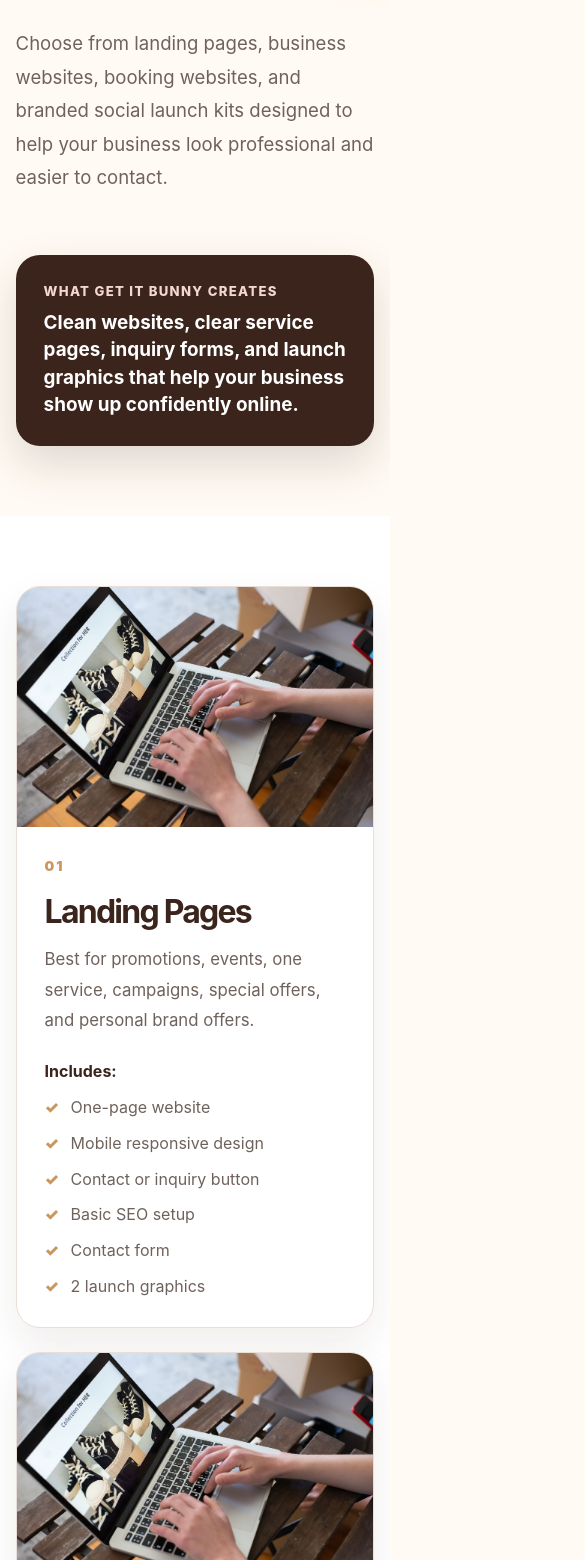
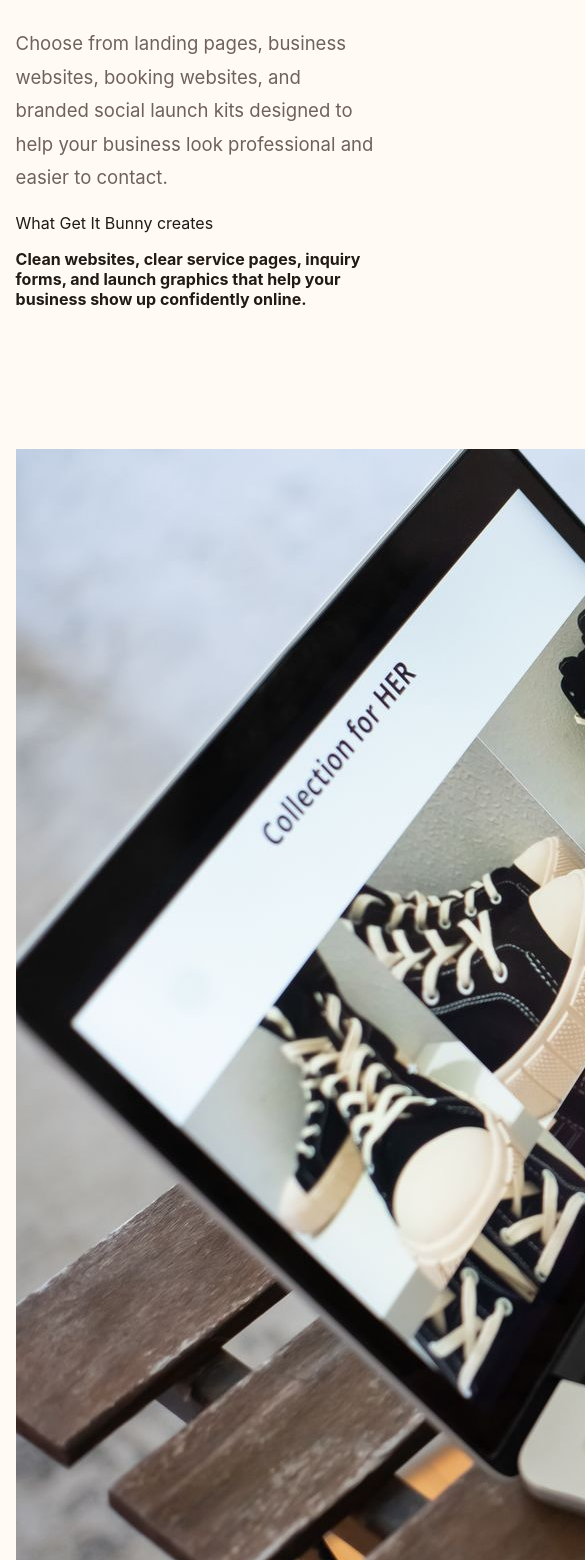
Before and after one commit to gititbunny/gib-oai, a React (Vite) app: page /services in a window 390 px wide. Shown: the part 440-2000 px from the top of the page, 585 px wide, since content can reach past the window. Built offline with nearby package versions, Linux system fonts and the light colour scheme.

Commit message:
Update css

```diff
--- a/src/styles/global.css
+++ b/src/styles/global.css
@@ -316,186 +316,6 @@
   cursor: pointer;
 }
 
-/* Services Page */
-
-.services-hero-section {
-  background:
-    radial-gradient(circle at top right, rgba(244, 215, 207, 0.72), transparent 32%),
-    var(--color-bg);
-}
-
-.services-hero-grid {
-  display: grid;
-  grid-template-columns: 1fr 0.42fr;
-  gap: 42px;
-  align-items: end;
-}
-
-.services-hero-card {
-  padding: 28px;
-  border-radius: 28px;
-  background: var(--color-primary);
-  color: white;
-  box-shadow: 0 18px 45px rgba(58, 36, 28, 0.16);
-}
-
-.services-hero-card p {
-  margin-bottom: 10px;
-  color: var(--color-secondary);
-  font-size: 0.82rem;
-  font-weight: 850;
-  text-transform: uppercase;
-  letter-spacing: 0.1em;
-}
-
-.services-hero-card strong {
-  display: block;
-  font-size: 1.18rem;
-  line-height: 1.45;
-}
-
-.services-detail-section {
-  background: #ffffff;
-}
-
-.services-detail-grid {
-  display: grid;
-  gap: 24px;
-}
-
-.service-detail-card {
-  display: grid;
-  grid-template-columns: 0.9fr 1.1fr;
-  gap: 0;
-  overflow: hidden;
-  border-radius: 34px;
-  background: var(--color-surface);
-  border: 1px solid var(--color-border);
-  box-shadow: 0 16px 38px rgba(58, 36, 28, 0.08);
-}
-
-.service-detail-card:nth-child(even) {
-  grid-template-columns: 1.1fr 0.9fr;
-}
-
-.service-detail-card:nth-child(even) .service-detail-image {
-  order: 2;
-}
-
-.service-detail-image {
-  min-height: 420px;
-  background: var(--color-secondary);
-}
-
-.service-detail-image img {
-  width: 100%;
-  height: 100%;
-  display: block;
-  object-fit: cover;
-}
-
-.service-detail-content {
-  padding: clamp(28px, 5vw, 52px);
-}
-
-.service-number {
-  display: inline-flex;
-  margin-bottom: 22px;
-  color: var(--color-accent);
-  font-size: 0.86rem;
-  font-weight: 900;
-  letter-spacing: 0.14em;
-}
-
-.service-detail-content h2 {
-  margin-bottom: 16px;
-  color: var(--color-primary);
-  font-size: clamp(2rem, 4vw, 3.3rem);
-  line-height: 1;
-  letter-spacing: -0.055em;
-}
-
-.service-detail-content p {
-  max-width: 620px;
-  color: var(--color-muted);
-  line-height: 1.8;
-  font-size: 1.05rem;
-  margin-bottom: 26px;
-}
-
-.service-detail-content h3 {
-  margin-bottom: 14px;
-  color: var(--color-primary);
-  font-size: 1rem;
-}
-
-.service-detail-content ul {
-  display: grid;
-  gap: 11px;
-  padding: 0;
-  margin: 0;
-  list-style: none;
-}
-
-.service-detail-content li {
-  position: relative;
-  padding-left: 26px;
-  color: var(--color-muted);
-  line-height: 1.55;
-}
-
-.service-detail-content li::before {
-  content: "✓";
-  position: absolute;
-  left: 0;
-  color: var(--color-accent);
-  font-weight: 900;
-}
-
-.add-ons-section {
-  background:
-    radial-gradient(circle at top left, rgba(244, 215, 207, 0.55), transparent 34%),
-    var(--color-bg);
-}
-
-.add-ons-grid {
-  display: grid;
-  grid-template-columns: 0.8fr 1.2fr;
-  gap: 52px;
-  align-items: center;
-}
-
-.add-ons-content h2 {
-  max-width: 560px;
-  font-size: clamp(2rem, 4vw, 3.7rem);
-  line-height: 1;
-  letter-spacing: -0.055em;
-  margin-bottom: 20px;
-}
-
-.add-ons-content p {
-  color: var(--color-muted);
-  font-size: 1.08rem;
-  line-height: 1.8;
-  margin-bottom: 28px;
-}
-
-.add-ons-list {
-  display: flex;
-  flex-wrap: wrap;
-  gap: 12px;
-}
-
-.add-on-pill {
-  padding: 14px 18px;
-  border-radius: 999px;
-  background: rgba(255, 255, 255, 0.86);
-  color: var(--color-primary);
-  border: 1px solid var(--color-border);
-  box-shadow: 0 12px 26px rgba(58, 36, 28, 0.06);
-  font-weight: 800;
-}
-
 /* Responsive */
 
 @media (max-width: 900px) {
```
